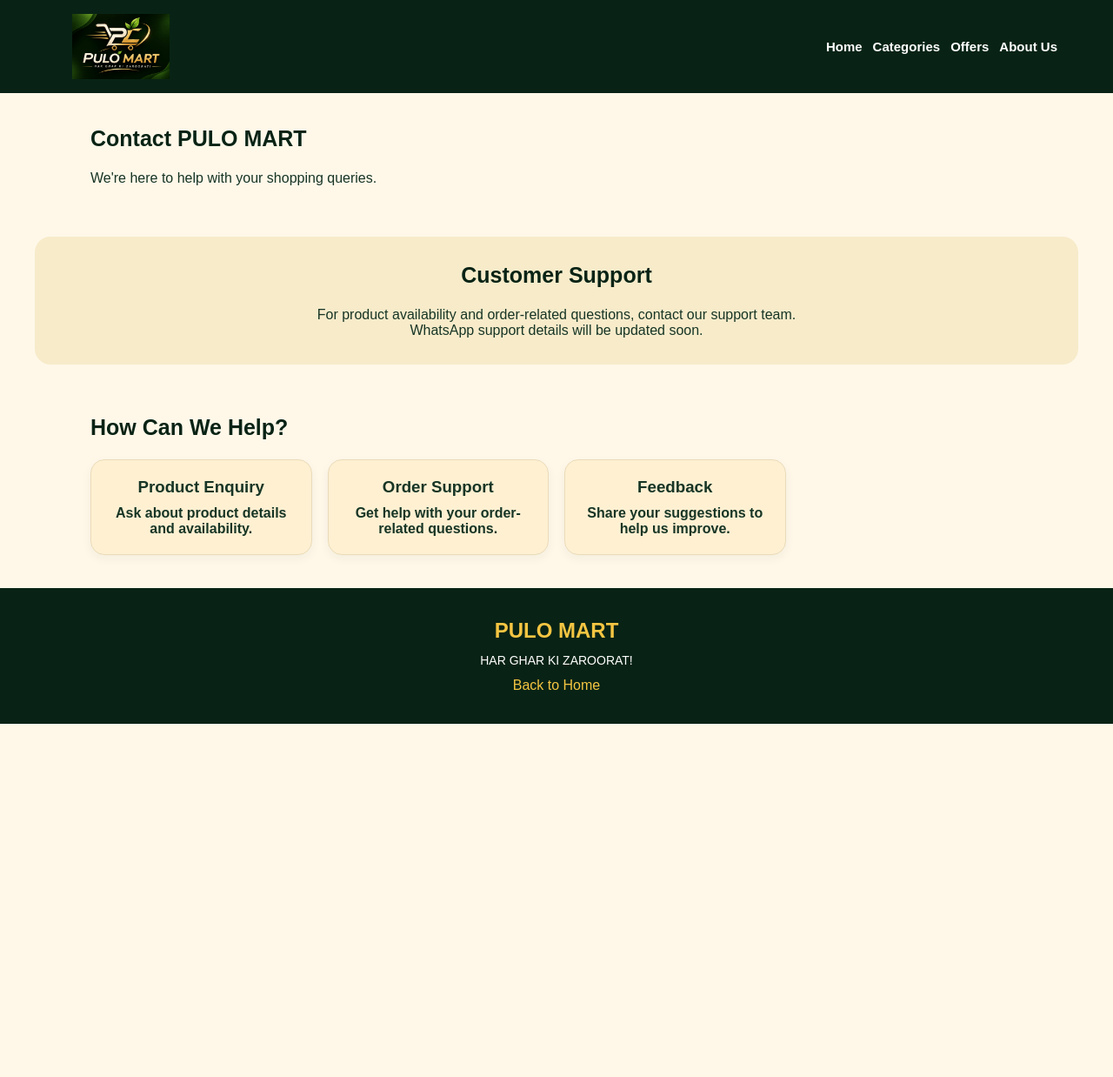
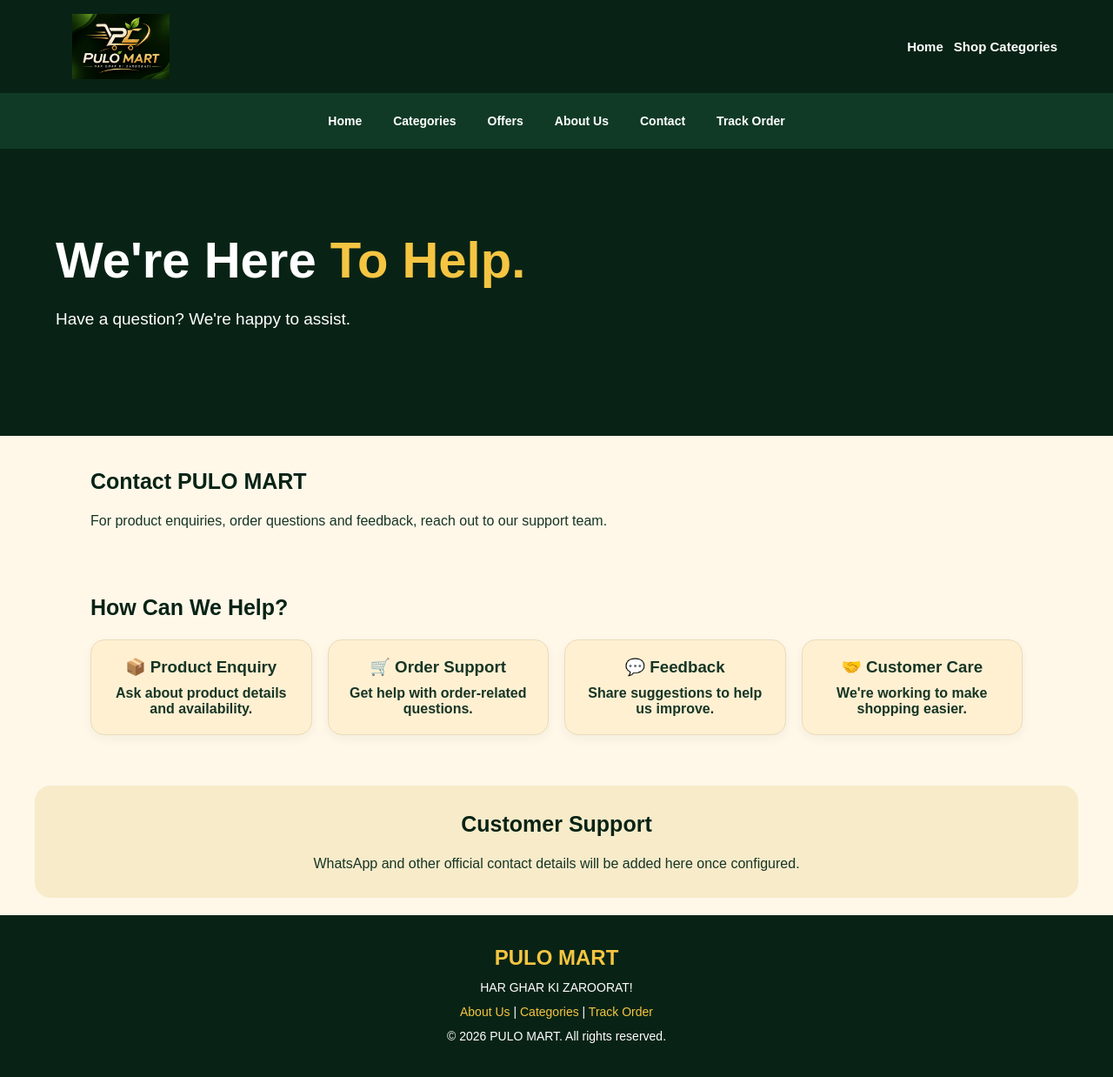
Before and after one commit to Mywebsite2010/Pulo-mart, a plain HTML site: page contact.html in a window 1280 px wide. Shown: the whole page at 87% size. Before the commit the page ends 832 px from the top, so only its background shows below. Drawn offline with Linux system fonts and the light colour scheme.

Commit message:
Upgrade contact page layout

```diff
--- a/contact.html
+++ b/contact.html
@@ -8,6 +8,7 @@
   <link rel="stylesheet" href="style.css">
 </head>
 <body>
+
   <header class="header">
     <div class="brand">
       <a href="index.html">
@@ -16,47 +17,70 @@
     </div>
     <div class="header-actions">
       <a href="index.html">Home</a>
-      <a href="categories.html">Categories</a>
-      <a href="offers.html">Offers</a>
-      <a href="about.html">About Us</a>
+      <a href="categories.html">Shop Categories</a>
     </div>
   </header>
 
+  <nav class="navbar">
+    <a href="index.html">Home</a>
+    <a href="categories.html">Categories</a>
+    <a href="offers.html">Offers</a>
+    <a href="about.html">About Us</a>
+    <a href="contact.html">Contact</a>
+    <a href="track-order.html">Track Order</a>
+  </nav>
+
   <main>
+    <section class="hero">
+      <div class="hero-content">
+        <h1>We're Here <span>To Help.</span></h1>
+        <p>Have a question? We're happy to assist.</p>
+      </div>
+    </section>
+
     <section class="section">
       <h2>Contact PULO MART</h2>
-      <p>We're here to help with your shopping queries.</p>
-    </section>
-
-    <section class="section promise">
-      <h2>Customer Support</h2>
-      <p>For product availability and order-related questions, contact our support team.</p>
-      <p>WhatsApp support details will be updated soon.</p>
+      <p>For product enquiries, order questions and feedback, reach out to our support team.</p>
     </section>
 
     <section class="section">
       <h2>How Can We Help?</h2>
       <div class="category-grid">
         <div class="category-card">
-          <h3>Product Enquiry</h3>
+          <h3>📦 Product Enquiry</h3>
           <p>Ask about product details and availability.</p>
         </div>
         <div class="category-card">
-          <h3>Order Support</h3>
-          <p>Get help with your order-related questions.</p>
+          <h3>🛒 Order Support</h3>
+          <p>Get help with order-related questions.</p>
         </div>
         <div class="category-card">
-          <h3>Feedback</h3>
-          <p>Share your suggestions to help us improve.</p>
+          <h3>💬 Feedback</h3>
+          <p>Share suggestions to help us improve.</p>
+        </div>
+        <div class="category-card">
+          <h3>🤝 Customer Care</h3>
+          <p>We're working to make shopping easier.</p>
         </div>
       </div>
+    </section>
+
+    <section class="section promise">
+      <h2>Customer Support</h2>
+      <p>WhatsApp and other official contact details will be added here once configured.</p>
     </section>
   </main>
 
   <footer>
     <h2>PULO MART</h2>
     <p>HAR GHAR KI ZAROORAT!</p>
-    <a href="index.html">Back to Home</a>
+    <p>
+      <a href="about.html">About Us</a> |
+      <a href="categories.html">Categories</a> |
+      <a href="track-order.html">Track Order</a>
+    </p>
+    <p>© 2026 PULO MART. All rights reserved.</p>
   </footer>
+
 </body>
-</html>
+            </html>
```
